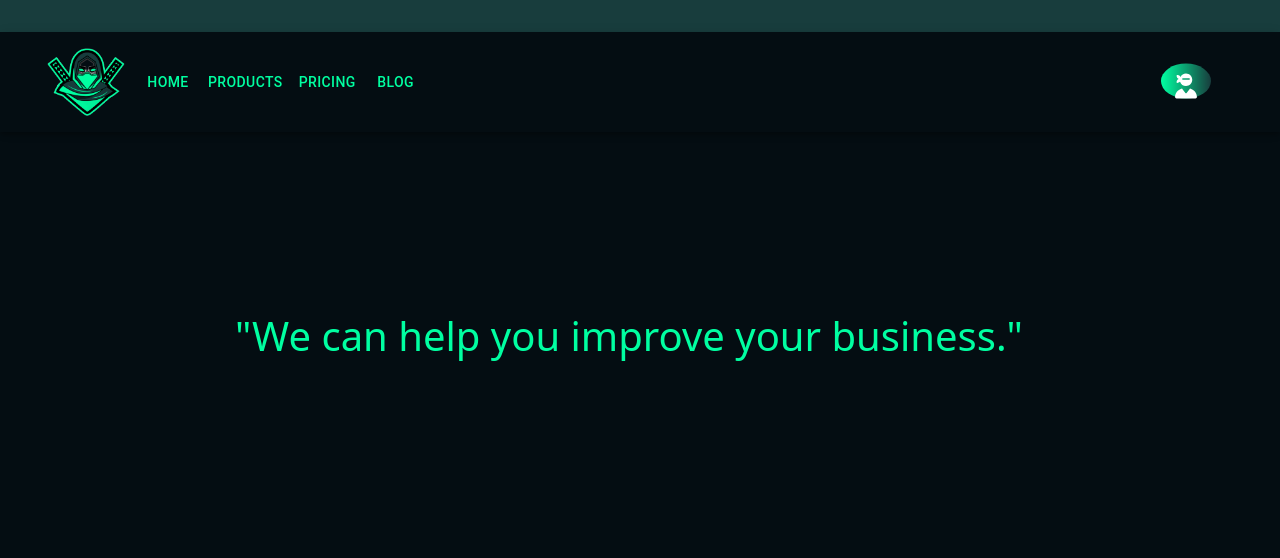
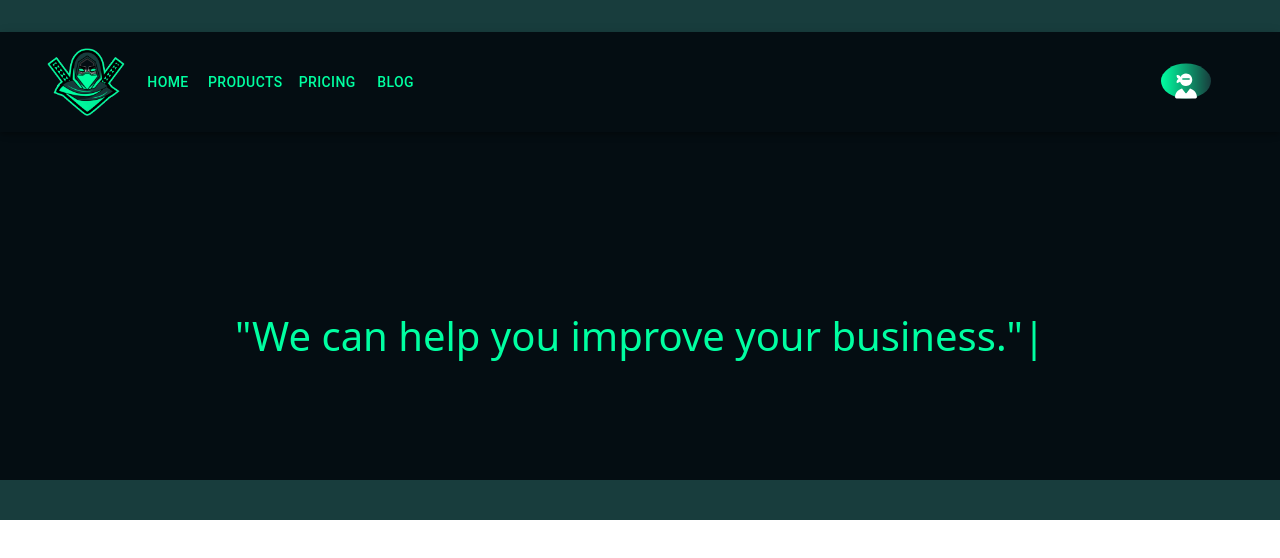
Before and after one commit to ESBanez/Ederick.github.io, a React (Vite) app: page / in a window 1280 px wide. Shown: the top 558 px of the page. Built offline with nearby package versions, Linux system fonts and the light colour scheme.

Commit message:
fix the navbar logo file location for vercel app

```diff
--- a/src/components/Navbar.jsx
+++ b/src/components/Navbar.jsx
@@ -63,7 +63,7 @@ function Navbar() {
       <Container maxWidth="xl">
         <Toolbar disableGutters>
           <div>
-              <img src=".././public/rmbg-logo.png" height="100rem"/>
+              <img src="rmbg-logo.png" height="100rem"/>
           </div>
 
           <Box sx={{ flexGrow: 4  , display: { xs: 'flex', md: 'none' } }}>
--- a/src/pages/Home.jsx
+++ b/src/pages/Home.jsx
@@ -9,10 +9,9 @@ import { TypeAnimation } from 'react-type-animation';
 function Home() {
   return(
     <>
-      <div style={{backgroundColor: "#183D3D", height:"5rem"}}>
+      <div style={{backgroundColor: "#183D3D", height:"5rem"}}></div>
 
-      </div>
-      <div className="body" style={{backgroundColor:"#040D12", height:"200vh", color: "#00FFA1"}}>
+      <div className="body" style={{backgroundColor:"#040D12", height:"50vh", color: "#00FFA1"}}>
         <br/><br/><br/>
         {/* <SketchCircleFilled /> */}
         <div className="container" style={{ display: 'flex', justifyContent: 'center', marginTop:"10rem" }}>
@@ -25,7 +24,7 @@ function Home() {
               1000,
               '"We can make life easier for you."',
               1000,
-              '"We are Web Developers..."',
+              '"We develop application that benefit your business."',
               1000
             ]}
             wrapper="span"
@@ -35,6 +34,11 @@ function Home() {
           /></h5>
         </div>
         <FloatButton.BackTop />
+      </div>
+      <div style={{backgroundColor: "#183D3D", height:"2.5rem"}}></div>
+
+      <div>
+
       </div>
     </>
     )
```
